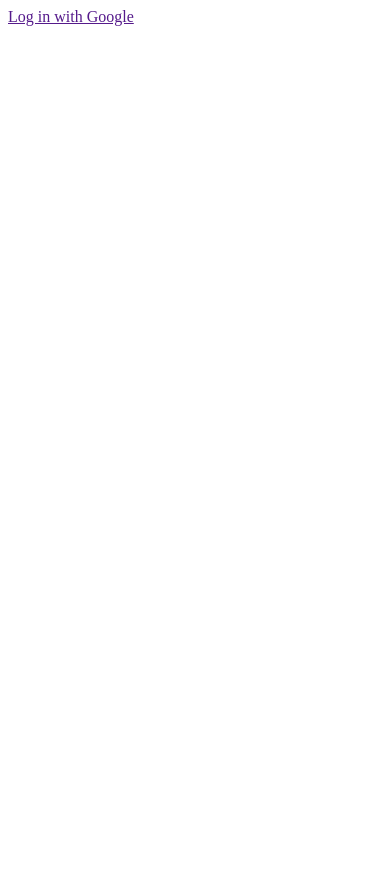
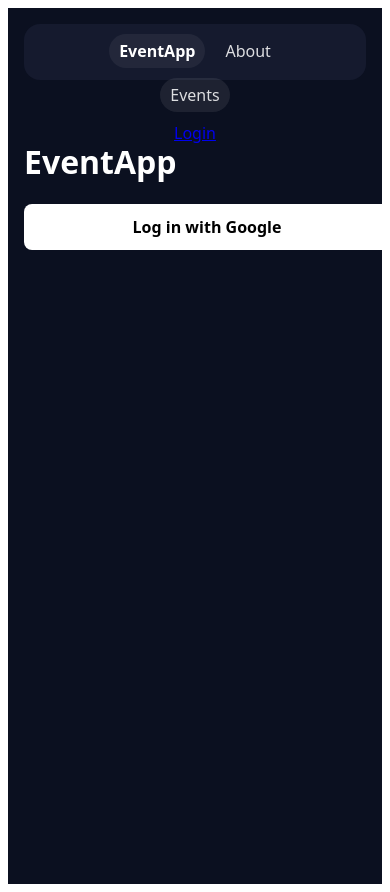
Before and after one commit to ik0v/EventApp, a React (Vite) app in the folder client/: page / in a window 390 px wide. Before the commit the page ends 844 px from the top, so only its background shows below. Built offline with nearby package versions, Linux system fonts and the light colour scheme; no server answers.

Commit message:
styling added, some code refactoring

```diff
--- /dev/null
+++ b/client/src/components/loginButton.css
@@ -0,0 +1,11 @@
+.btn {
+  display: block;
+  width: 100%;
+  padding: 12px;
+  border-radius: 8px;
+  background: white;
+  color: black;
+  text-align: center;
+  text-decoration: none;
+  font-weight: 600;
+}
--- a/client/src/components/loginButton.tsx
+++ b/client/src/components/loginButton.tsx
@@ -1,4 +1,5 @@
 import { useEffect, useState } from "react";
+import "./loginButton.css";
 
 async function fetchJson(url: string, options?: RequestInit) {
   const res = await fetch(url, options);
@@ -32,5 +33,9 @@ export default function LoginButton() {
     generateAuthorizationUrl();
   }, []);
 
-  return <a href={authorizationUrl}>Log in with Google</a>;
+  return (
+    <a className="btn" href={authorizationUrl}>
+      Log in with Google
+    </a>
+  );
 }
--- /dev/null
+++ b/client/src/components/navBar.css
@@ -0,0 +1,92 @@
+.nav {
+  position: sticky;
+  top: 12px;
+  z-index: 10;
+
+  background: #151a2e;
+  border-radius: 999px;
+  padding: 10px 12px;
+
+  display: grid;
+  grid-template-columns: 1fr auto 1fr;
+  align-items: center;
+  gap: 10px;
+
+  height: 56px;
+  box-sizing: border-box;
+}
+
+.navLeft,
+.navRight {
+  display: flex;
+  align-items: center;
+  gap: 10px;
+  min-width: 0;
+}
+
+.navRight {
+  justify-content: flex-end;
+}
+
+.navRight,
+.navChip {
+  height: 100%;
+  display: flex;
+  align-items: center;
+}
+
+.navCenter {
+  display: flex;
+  justify-content: center;
+}
+
+.navAvatar {
+  width: 28px;
+  height: 28px;
+  border-radius: 999px;
+  object-fit: cover;
+  display: block;
+}
+
+.navBrand {
+  font-weight: 700;
+  padding: 6px 10px;
+  border-radius: 999px;
+  background: rgba(255, 255, 255, 0.06);
+}
+
+.navLink {
+  color: rgba(255, 255, 255, 0.85);
+  text-decoration: none;
+  padding: 6px 10px;
+  border-radius: 999px;
+}
+
+.navChip {
+  padding: 4px 8px;
+  box-sizing: border-box;
+}
+
+.navLink:hover {
+  background: rgba(255, 255, 255, 0.06);
+  color: white;
+}
+
+/* make center link slightly more “primary” */
+.navLinkCenter {
+  background: rgba(255, 255, 255, 0.08);
+}
+
+/* Mobile: allow wrapping, but keep center centered */
+@media (max-width: 520px) {
+  .nav {
+    border-radius: 16px;
+    grid-template-columns: 1fr; /* stack */
+    justify-items: center;
+  }
+  .navLeft,
+  .navRight {
+    justify-content: center;
+    flex-wrap: wrap;
+  }
+}
--- /dev/null
+++ b/client/src/components/navBar.tsx
@@ -0,0 +1,41 @@
+import { useEffect, useState } from "react";
+import { Link } from "react-router-dom";
+import "./navBar.css";
+import NavUserChip from "./navUserChip";
+
+export default function NavBar() {
+  const [loggedIn, setLoggedIn] = useState(false);
+
+  useEffect(() => {
+    (async () => {
+      const res = await fetch("/api/profile");
+      setLoggedIn(res.ok);
+    })();
+  }, []);
+
+  return (
+    <header className="nav">
+      <div className="navLeft">
+        <div className="navBrand">EventApp</div>
+        <Link className="navLink" to="/about">
+          About
+        </Link>
+      </div>
+
+      <div className="navCenter">
+        <Link className="navLink navLinkCenter" to="/frontPage">
+          Events
+        </Link>
+      </div>
+
+      <div className="navRight">
+        {loggedIn ? (
+          <Link className="navLink" to="/addEvent">
+            Add event
+          </Link>
+        ) : null}
+        <NavUserChip />
+      </div>
+    </header>
+  );
+}
--- /dev/null
+++ b/client/src/components/navUserChip.tsx
@@ -0,0 +1,54 @@
+import { useEffect, useState } from "react";
+import "./navBar.css";
+
+type User = {
+  name: string;
+  email: string;
+  picture: string;
+};
+
+export default function NavUserChip() {
+  const [user, setUser] = useState<User | null>(null);
+
+  async function loadProfile() {
+    const res = await fetch("/api/profile");
+    if (res.status === 401) {
+      setUser(null);
+      return;
+    }
+    const data: User = await res.json();
+    setUser(data);
+  }
+
+  async function logout() {
+    await fetch("/api/logout", { method: "POST" });
+    await loadProfile();
+  }
+
+  useEffect(() => {
+    loadProfile();
+  }, []);
+
+  if (!user) {
+    return (
+      <a className="navLogin" href="/login">
+        Login
+      </a>
+    );
+  }
+
+  return (
+    <div className="navChip">
+      <img className="navAvatar" src={user.picture} alt="" />
+      <span className="navName">{user.name}</span>
+      <button
+        className="navLogout"
+        onClick={logout}
+        title="Logout"
+        aria-label="Logout"
+      >
+        ⎋
+      </button>
+    </div>
+  );
+}
--- /dev/null
+++ b/client/src/global.d.ts
@@ -0,0 +1 @@
+declare module "*.css";
--- a/client/src/main.tsx
+++ b/client/src/main.tsx
@@ -1,8 +1,8 @@
 import React from "react";
 import ReactDOM from "react-dom/client";
 import { BrowserRouter, Route, Routes } from "react-router-dom";
-import FrontPage from "./pages/frontPage";
-import LoginButton from "./components/loginButton";
+import EventsPage from "./pages/eventsPage";
+import LoginPage from "./pages/loginPage";
 import LoginCallback from "./pages/loginCallback";
 
 const root = ReactDOM.createRoot(document.getElementById("root")!);
@@ -16,10 +16,10 @@ root.render(
 function Application() {
   return (
     <Routes>
-      <Route path={"/"} element={<LoginButton />} />
-      <Route path={"/frontPage"} element={<FrontPage />} />
+      <Route path={"/"} element={<LoginPage />} />
+      <Route path={"/frontPage"} element={<EventsPage />} />
       <Route path={"*"} element={<h1>Page not found</h1>} />
-      <Route path={"/login"} element={<LoginButton />} />
+      <Route path={"/login"} element={<LoginPage />} />
       <Route path={"/login/callback"} element={<LoginCallback />} />
     </Routes>
   );
--- /dev/null
+++ b/client/src/pages/eventsPage.css
@@ -0,0 +1,36 @@
+.fp {
+  min-height: 100vh;
+  background: #0b1020;
+  color: white;
+  padding: 16px;
+}
+
+.fpMain {
+  width: 100%;
+  max-width: 900px;
+  margin: 18px auto 0; /* centered always */
+  display: grid;
+  gap: 16px;
+}
+
+.fpSection {
+  background: #151a2e;
+  border-radius: 12px;
+  padding: 16px;
+}
+
+.fpBtn {
+  margin-top: 10px;
+  padding: 10px 12px;
+  border-radius: 10px;
+  border: 0;
+  background: white;
+  color: black;
+  font-weight: 600;
+}
+
+.fpMuted {
+  margin-top: 8px;
+  color: rgba(255, 255, 255, 0.7);
+  font-size: 14px;
+}
--- /dev/null
+++ b/client/src/pages/eventsPage.tsx
@@ -0,0 +1,26 @@
+import React, { useState } from "react";
+import ListEvents from "../listEvents";
+import AddEventForm from "../components/addEventForm";
+import NavBar from "../components/navBar";
+import "./eventsPage.css";
+
+export default function EventsPage() {
+  const [counter, setCounter] = useState<number>(0);
+
+  return (
+    <div className="fp">
+      <NavBar />
+
+      <main className="fpMain">
+        <h2>Welcome</h2>
+        <section id="events" className="fpSection">
+          <ListEvents />
+        </section>
+
+        <section id="add" className="fpSection">
+          <AddEventForm />
+        </section>
+      </main>
+    </div>
+  );
+}
--- a/client/src/pages/frontPage.tsx
+++ /dev/null
@@ -1,25 +0,0 @@
-import React, { useState } from "react";
-import ListEvents from "../listEvents";
-import AddEventForm from "../components/addEventForm";
-import UserProfile from "../components/userProfile";
-
-export default function FrontPage() {
-  const [counter, setCounter] = useState<number>(0);
-
-  return (
-    <>
-      <h2>Welcome to my application</h2>
-      <div>
-        <button onClick={() => setCounter((oldValue) => oldValue + 1)}>
-          Click me
-        </button>
-      </div>
-      <div>You have clicked {counter} times</div>
-
-      <ListEvents />
-      <AddEventForm />
-      <br />
-      <UserProfile />
-    </>
-  );
-}
--- /dev/null
+++ b/client/src/pages/loginPage.css
@@ -0,0 +1,25 @@
+.login {
+  min-height: 100vh;
+  background: #0b1020;
+  color: white;
+  font-family:
+    system-ui,
+    -apple-system,
+    Segoe UI,
+    Roboto,
+    Arial,
+    sans-serif;
+  padding: 16px;
+}
+
+.card {
+  width: 100%;
+  max-width: 400px;
+  margin: 60px auto 0;
+}
+
+@media (min-width: 600px) {
+  .card {
+    padding: 24px;
+  }
+}
--- /dev/null
+++ b/client/src/pages/loginPage.tsx
@@ -0,0 +1,15 @@
+import NavBar from "../components/navBar";
+import LoginButton from "../components/loginButton";
+import "./loginPage.css";
+
+export default function LoginPage() {
+  return (
+    <div className="login">
+      <NavBar />
+      <div className="card">
+        <h1>EventApp</h1>
+        <LoginButton />
+      </div>
+    </div>
+  );
+}
```
